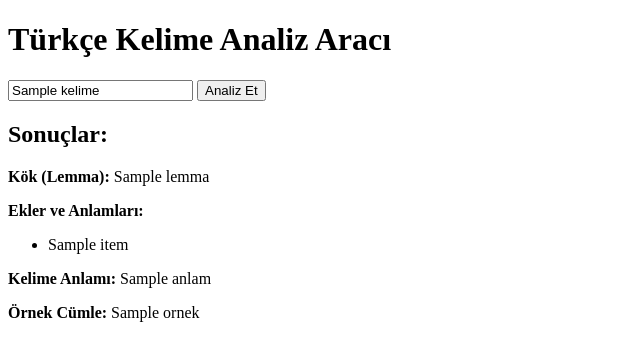
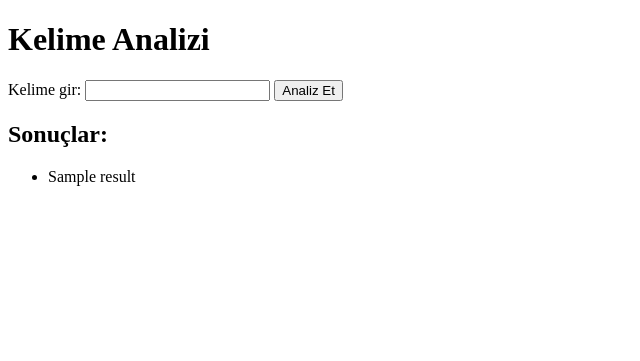
Before and after one commit to cnrrdgn/kelimeanaliz, a Flask app: template templates/index.html in a window 1280 px wide. Shown: the top 361 px of the page, without its empty margins (0-640 px from the left). Run offline with Flask 3, Linux system fonts and the light colour scheme; the template is opened without the code that fills it: most values are stand-ins (such as "Sample title", 1, 10 or a date in 2020).

Commit message:
Otomatik g├╝ncelleme

```diff
--- a/app.py
+++ b/app.py
@@ -50,10 +50,10 @@ def getMeaningAndExample(kelime):
 def analize(kelime):
     if kelime in cache:
         return cache[kelime]
-    result = analyzer.analyze([kelime])
-    if not result or not result[0]:
+    result = analyzer.analyze_word(kelime)
+    if not result:
         return None
-    result = result[0][0]
+    result = result[0]  # En olası analiz
     cache[kelime] = result
     return result
 
--- a/templates/index.html
+++ b/templates/index.html
@@ -1,27 +1,24 @@
 <!DOCTYPE html>
 <html lang="tr">
 <head>
-    <meta charset="UTF-8" />
-    <title>Türkçe Kelime Analizi</title>
+    <meta charset="UTF-8">
+    <title>Kelime Çözümleyici</title>
 </head>
 <body>
-    <h1>Türkçe Kelime Analiz Aracı</h1>
+    <h1>Kelime Analizi</h1>
     <form method="post">
-        <input type="text" name="kelime" placeholder="Bir kelime girin" value="{{ kelime }}" required />
+        <label for="kelime">Kelime gir:</label>
+        <input type="text" name="kelime" id="kelime" required>
         <button type="submit">Analiz Et</button>
     </form>
 
     {% if sonuc %}
         <h2>Sonuçlar:</h2>
-        <p><strong>Kök (Lemma):</strong> {{ sonuc.lemma }}</p>
-        <p><strong>Ekler ve Anlamları:</strong></p>
         <ul>
-            {% for item in translateTable %}
-                <li>{{ item }}</li>
+            {% for analiz in sonuc %}
+                <li>{{ analiz[0].result }}</li>
             {% endfor %}
         </ul>
-        <p><strong>Kelime Anlamı:</strong> {{ anlam }}</p>
-        <p><strong>Örnek Cümle:</strong> {{ ornek }}</p>
     {% endif %}
 </body>
 </html>
```
